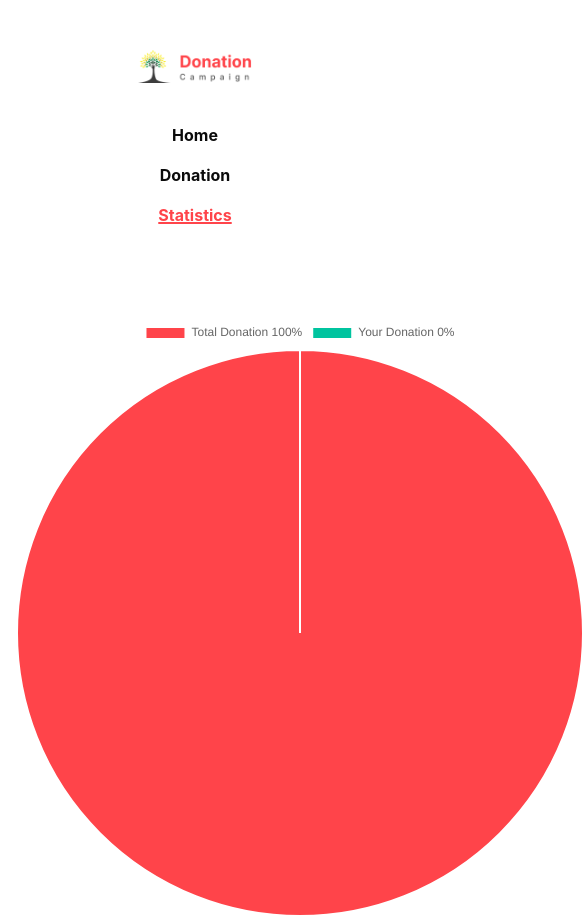
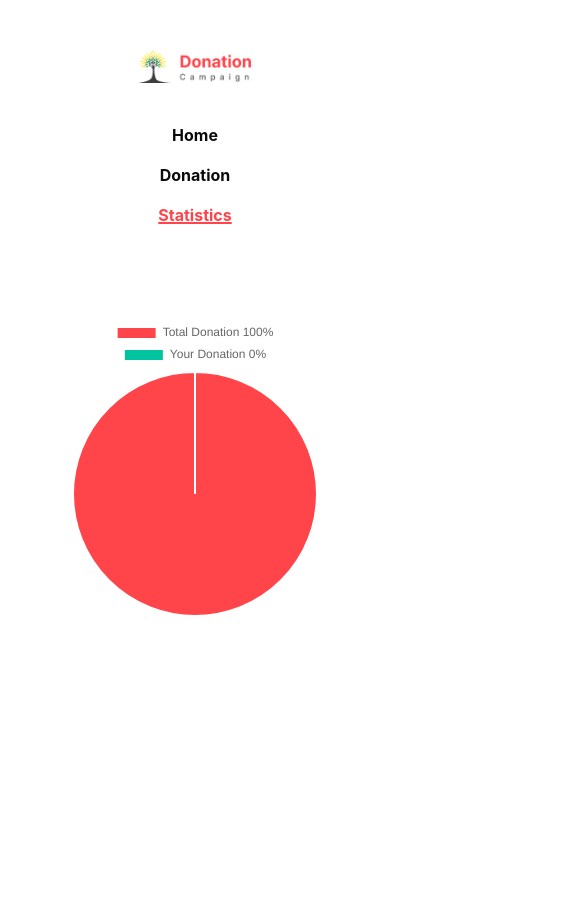
Before and after one commit to AAkilRaiyanPrantho/ph-assignment-08, a React (Vite) app: page /statistics in a window 390 px wide. Shown: the whole page, 585 px wide, since content can reach past the window. After the commit the page ends 844 px from the top, so only its background shows below. Built offline with nearby package versions, Linux system fonts and the light colour scheme.

Commit message:
Pie Chart responsive issue solved

```diff
--- a/src/components/Statistics/Statistics.jsx
+++ b/src/components/Statistics/Statistics.jsx
@@ -50,7 +50,7 @@ const Statistics = () => {
 
   return (
     <div>
-      <div className="flex w-[600px] h-[600px] mx-auto">
+      <div className="flex mb-10 mx-auto max-md:w-[300px] max-md:h-[300px] max-lg:w-[450px] max-lg:h-[450px] lg:w-[600px] h-[600px]">
         <Pie options={options} data={data} />
       </div>
     </div>
```
